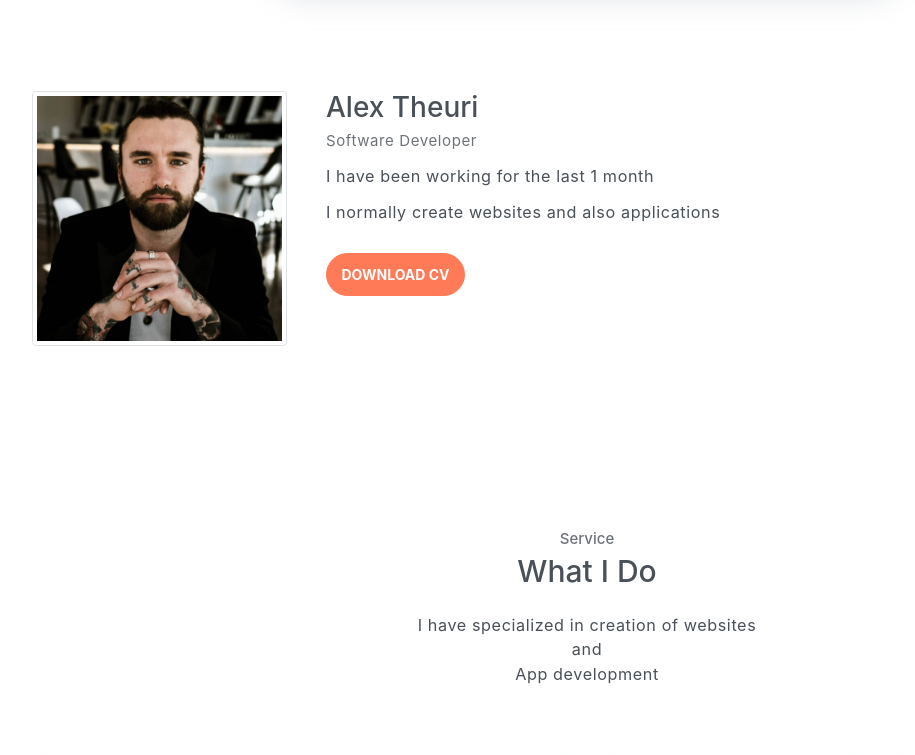
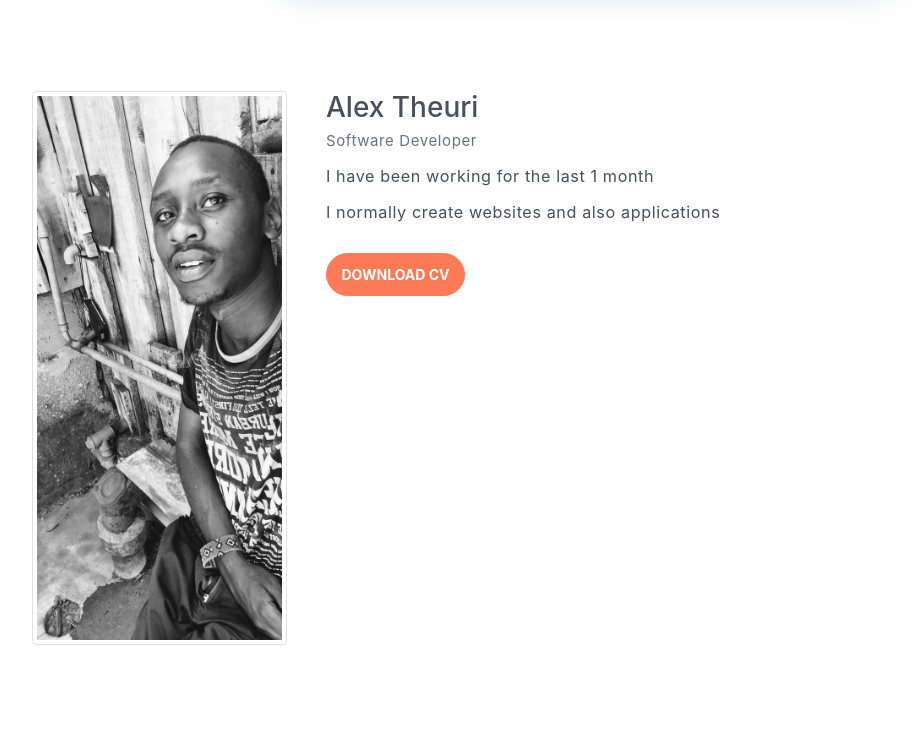
Before and after one commit to Theurialex/Myportfolio, a website: page My portfolio/public_html/index.html in a window 1280 px wide. Shown: the part 805-1560 px from the top of the page, without its empty margins (53-968 px from the left). Drawn offline with Linux system fonts and the light colour scheme.

Commit message:
add an image

```diff
--- a/My portfolio/public_html/index.html
+++ b/My portfolio/public_html/index.html
@@ -101,7 +101,7 @@
         <div class="container mt-5">
             <div class="row text-center text-md-left">
                 <div class="col-md-3">
-                    <img src="assets/imgs/avatar.jpg" alt="" class="img-thumbnail mb-4">
+                    <img src="assets/imgs/portfolio.jpg" alt="" class="img-thumbnail mb-4">
                 </div>
                 <div class="pl-md-4 col-md-9">
                     <h6 class="title">Alex Theuri</h6>
```
Also changed, not shown: My portfolio/public_html/assets/imgs/portfolio.jpg (added).
